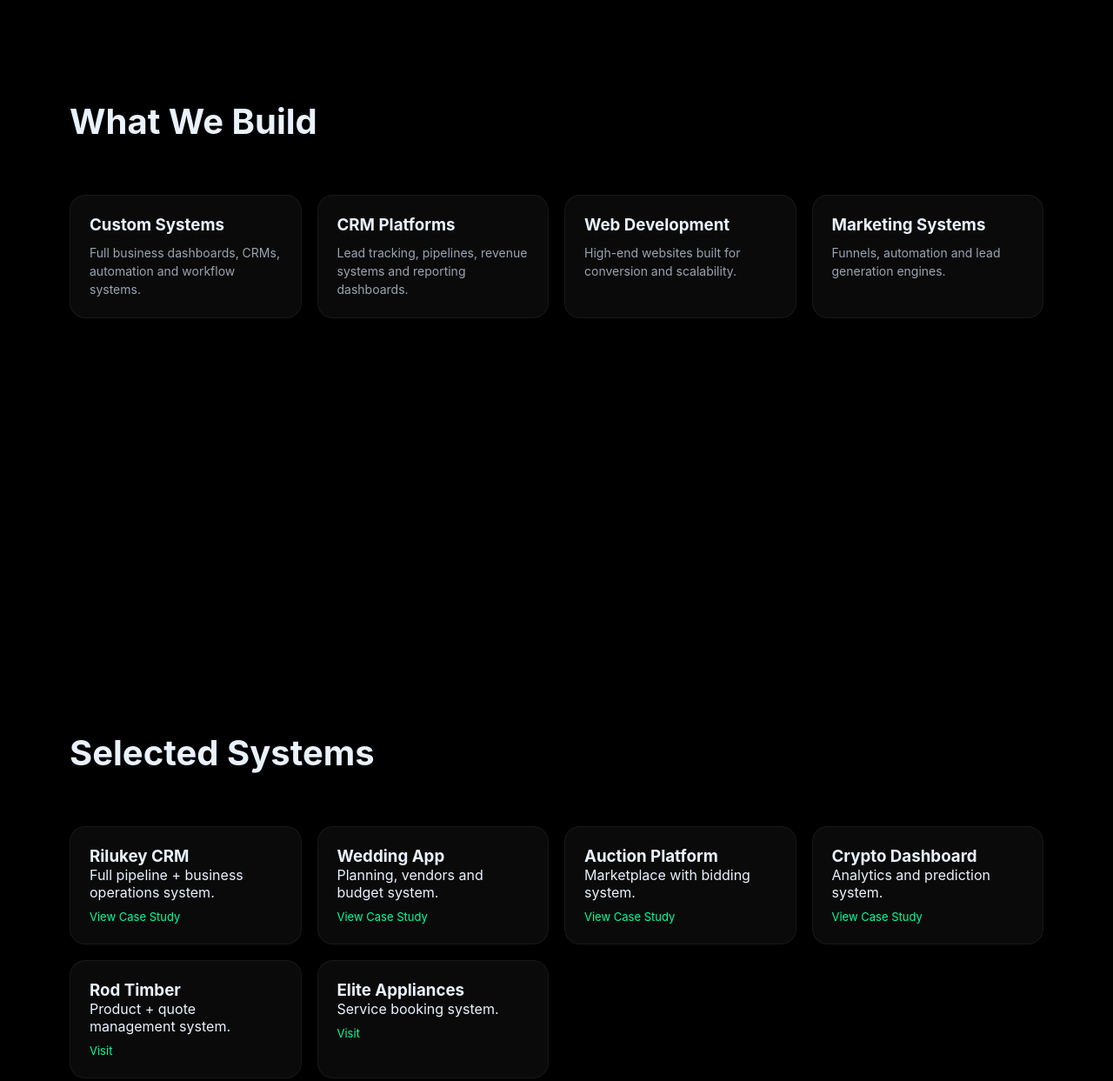
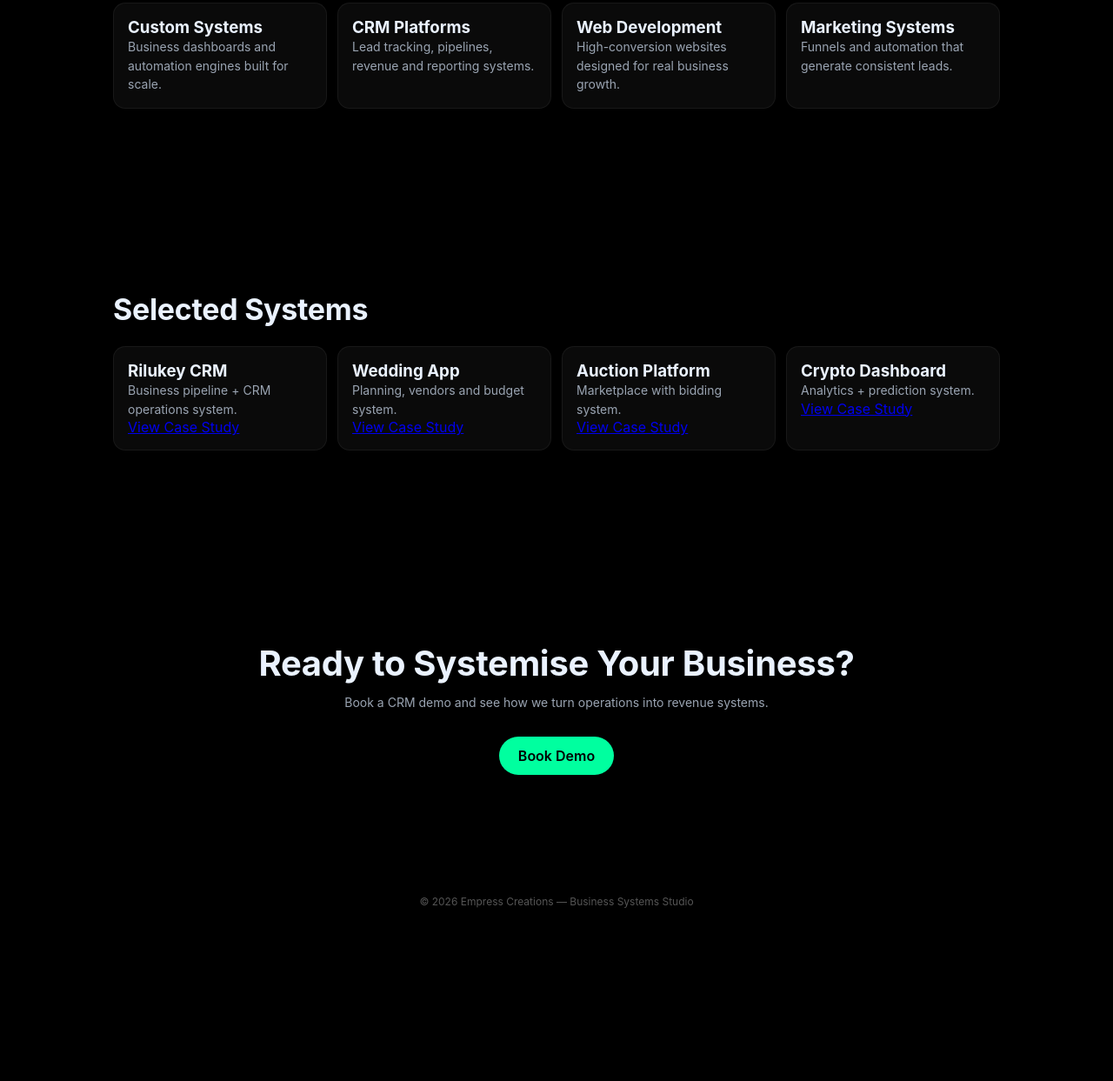
Before and after one commit to danielleneethling52-spec/Empress_Creations, a plain HTML site: page index.html in a window 1280 px wide. Shown: the part 960-2203 px from the top of the page at 87% size. After the commit the page ends 2034 px from the top, so only its background shows below. Drawn offline with Linux system fonts and the light colour scheme.

Commit message:
Update index.html

```diff
--- a/index.html
+++ b/index.html
@@ -13,7 +13,7 @@
 --text:#eaf2ff;
 --muted:#9aa4b2;
 --glass:rgba(255,255,255,0.04);
---stroke:rgba(0,255,159,0.15);
+--stroke:rgba(0,255,159,0.12);
 }
 
 *{
@@ -27,6 +27,7 @@ body{
 background:var(--bg);
 color:var(--text);
 overflow-x:hidden;
+scroll-behavior:smooth;
 }
 
 /* NAV */
@@ -36,9 +37,9 @@ top:0;
 width:100%;
 display:flex;
 justify-content:space-between;
-padding:18px 40px;
+padding:16px 40px;
 background:rgba(0,0,0,0.55);
-backdrop-filter:blur(20px);
+backdrop-filter:blur(18px);
 z-index:1000;
 border-bottom:1px solid rgba(255,255,255,0.05);
 }
@@ -46,49 +47,79 @@ border-bottom:1px solid rgba(255,255,255,0.05);
 nav a{
 color:var(--muted);
 text-decoration:none;
-margin-left:18px;
-font-size:14px;
+margin-left:16px;
+font-size:13px;
 transition:0.3s;
 }
 
 nav a:hover{color:var(--green);}
 
-/* HERO */
+/* GLOBAL LAYOUT SYSTEM (KEY FIX) */
+section{
+padding:110px 40px;
+max-width:1100px;
+margin:auto;
+
+/* NO full-screen sections */
+min-height:auto;
+
+/* smoother reveal */
+opacity:0;
+transform:translateY(26px);
+transition:all 0.75s cubic-bezier(.2,.8,.2,1);
+}
+
+section.visible{
+opacity:1;
+transform:translateY(0);
+}
+
+/* HERO (compressed but cinematic) */
 .hero{
-height:100vh;
+min-height:100vh;
 display:flex;
 flex-direction:column;
 justify-content:center;
 align-items:center;
 text-align:center;
-padding:0 20px;
+padding:0 40px;
+position:relative;
 }
 
 .hero h1{
-font-size:72px;
+font-size:70px;
 line-height:1.05;
-max-width:1000px;
+max-width:900px;
 background:linear-gradient(90deg,#fff,var(--green));
 -webkit-background-clip:text;
 -webkit-text-fill-color:transparent;
-animation:fadeUp 1.2s ease;
+transition:0.5s ease;
 }
 
 .hero p{
 margin-top:18px;
 color:var(--muted);
-max-width:700px;
+max-width:650px;
 font-size:18px;
-animation:fadeUp 1.6s ease;
+transition:0.5s ease;
 }
 
+.hero.shrink h1{
+font-size:44px;
+}
+
+.hero.shrink p{
+opacity:0;
+transform:translateY(-10px);
+}
+
+/* BUTTONS */
 .buttons{
-margin-top:30px;
+margin-top:28px;
 display:flex;
 gap:12px;
 flex-wrap:wrap;
 justify-content:center;
-animation:fadeUp 1.9s ease;
 }
 
 .btn-primary{
@@ -104,7 +135,7 @@ transition:0.3s;
 .btn-primary:hover{transform:scale(1.05);}
 
 .btn-secondary{
-border:1px solid rgba(255,255,255,0.1);
+border:1px solid rgba(255,255,255,0.15);
 color:#fff;
 padding:12px 22px;
 border-radius:999px;
@@ -117,118 +148,62 @@ border-color:var(--green);
 color:var(--green);
 }
 
-/* SECTION BASE */
-section{
-min-height:100vh;
-display:flex;
-flex-direction:column;
-justify-content:center;
-padding:120px 40px;
-max-width:1200px;
-margin:auto;
-
-opacity:0;
-transform:translateY(60px);
-transition:all 1s ease;
+/* CONTENT GRID (tighter Apple spacing) */
+.grid{
+display:grid;
+grid-template-columns:repeat(auto-fit,minmax(240px,1fr));
+gap:12px;
+margin-top:22px;
 }
 
-section.visible{
-opacity:1;
-transform:translateY(0);
+.card,.project{
+background:var(--glass);
+border:1px solid rgba(255,255,255,0.06);
+padding:16px;
+border-radius:14px;
+transition:0.4s ease;
 }
 
-h2{
-font-size:40px;
-margin-bottom:20px;
-}
-
-/* FEATURE GRID */
-.grid{
-display:grid;
-grid-template-columns:repeat(auto-fit,minmax(250px,1fr));
-gap:18px;
-margin-top:40px;
-}
-
-.card{
-background:var(--glass);
-border:1px solid rgba(255,255,255,0.06);
-padding:22px;
-border-radius:18px;
-transition:0.4s;
-}
-
-.card:hover{
-transform:translateY(-8px);
+.card:hover,.project:hover{
+transform:translateY(-6px);
 border-color:var(--stroke);
 }
 
-.card h3{margin-bottom:10px;}
+/* TEXT */
+h2{
+font-size:34px;
+margin-bottom:8px;
+letter-spacing:-0.3px;
+}
 
-.card p{
+p{
 color:var(--muted);
 font-size:14px;
-line-height:1.5;
-}
-
-/* PROJECT CARDS */
-.project{
-background:var(--glass);
-border:1px solid rgba(255,255,255,0.06);
-padding:22px;
-border-radius:18px;
-transition:all 0.8s ease;
-opacity:0;
-transform:translateY(40px) scale(0.97);
-}
-
-.project.show{
-opacity:1;
-transform:translateY(0) scale(1);
-}
-
-.project:hover{
-transform:translateY(-10px) scale(1.02);
-border-color:var(--stroke);
-}
-
-.project a{
-display:inline-block;
-margin-top:10px;
-color:var(--green);
-text-decoration:none;
-font-size:13px;
+line-height:1.55;
 }
 
 /* CTA */
 .cta{
 text-align:center;
-padding:140px 40px;
+padding:120px 40px;
 }
 
 .cta h2{
-font-size:44px;
-}
-
-.cta p{
-color:var(--muted);
-max-width:600px;
-margin:auto;
-margin-top:10px;
+font-size:40px;
+margin-bottom:10px;
 }
 
 /* FOOTER */
 footer{
 text-align:center;
-padding:40px;
+padding:30px;
 color:#555;
-font-size:13px;
+font-size:12px;
 }
 
-/* ANIMATION */
-@keyframes fadeUp{
-from{opacity:0;transform:translateY(20px);}
-to{opacity:1;transform:translateY(0);}
+/* subtle divider feel (removes “floating sections”) */
+section + section{
+margin-top:-10px;
 }
 </style>
 </head>
@@ -246,12 +221,12 @@ to{opacity:1;transform:translateY(0);}
 </nav>
 
 <!-- HERO -->
-<section class="hero visible">
+<section class="hero visible" id="hero">
 
 <h1>We Build Business Systems That Scale Revenue</h1>
 
 <p>
-Custom CRM platforms, automation engines, and high-performance web systems designed to turn operations into structured growth.
+Custom CRMs, automation systems, and high-performance web platforms designed to turn operations into structured growth engines.
 </p>
 
 <div class="buttons">
@@ -270,22 +245,22 @@ Custom CRM platforms, automation engines, and high-performance web systems desig
 
 <div class="card">
 <h3>Custom Systems</h3>
-<p>Full business dashboards, CRMs, automation and workflow systems.</p>
+<p>Business dashboards and automation engines built for scale.</p>
 </div>
 
 <div class="card">
 <h3>CRM Platforms</h3>
-<p>Lead tracking, pipelines, revenue systems and reporting dashboards.</p>
+<p>Lead tracking, pipelines, revenue and reporting systems.</p>
 </div>
 
 <div class="card">
 <h3>Web Development</h3>
-<p>High-end websites built for conversion and scalability.</p>
+<p>High-conversion websites designed for real business growth.</p>
 </div>
 
 <div class="card">
 <h3>Marketing Systems</h3>
-<p>Funnels, automation and lead generation engines.</p>
+<p>Funnels and automation that generate consistent leads.</p>
 </div>
 
 </div>
@@ -301,7 +276,7 @@ Custom CRM platforms, automation engines, and high-performance web systems desig
 
 <div class="project">
 <h3>Rilukey CRM</h3>
-<p>Full pipeline + business operations system.</p>
+<p>Business pipeline + CRM operations system.</p>
 <a href="case-rilukey-crm.html">View Case Study</a>
 </div>
 
@@ -319,20 +294,8 @@ Custom CRM platforms, automation engines, and high-performance web systems desig
 
 <div class="project">
 <h3>Crypto Dashboard</h3>
-<p>Analytics and prediction system.</p>
+<p>Analytics + prediction system.</p>
 <a href="case-crypto-dashboard.html">View Case Study</a>
-</div>
-
-<div class="project">
-<h3>Rod Timber</h3>
-<p>Product + quote management system.</p>
-<a href="https://rodtimberproducts.co.za">Visit</a>
-</div>
-
-<div class="project">
-<h3>Elite Appliances</h3>
-<p>Service booking system.</p>
-<a href="https://eliteappliancetechnicians.co.za">Visit</a>
 </div>
 
 </div>
@@ -344,9 +307,7 @@ Custom CRM platforms, automation engines, and high-performance web systems desig
 
 <h2>Ready to Systemise Your Business?</h2>
 
-<p>
-Book a CRM demo and see how we transform operations into revenue systems.
-</p>
+<p>Book a CRM demo and see how we turn operations into revenue systems.</p>
 
 <br><br>
 
@@ -359,34 +320,32 @@ Book a CRM demo and see how we transform operations into revenue systems.
 </footer>
 
 <script>
-// SECTION REVEAL
+
+// section reveal (smooth cinematic flow)
 const sections = document.querySelectorAll("section");
 
-const sectionObserver = new IntersectionObserver(entries=>{
+const observer = new IntersectionObserver(entries=>{
 entries.forEach(entry=>{
 if(entry.isIntersecting){
 entry.target.classList.add("visible");
 }
 });
-},{threshold:0.15});
+},{threshold:0.2});
 
-sections.forEach(s=>sectionObserver.observe(s));
+sections.forEach(sec=>observer.observe(sec));
 
-// PROJECT ANIMATION
-const projects = document.querySelectorAll(".project");
 
-const projectObserver = new IntersectionObserver(entries=>{
-entries.forEach(entry=>{
-if(entry.isIntersecting){
-entry.target.classList.add("show");
+// hero compression (Apple-style scroll feel)
+const hero = document.getElementById("hero");
+
+window.addEventListener("scroll",()=>{
+if(window.scrollY > 100){
+hero.classList.add("shrink");
+}else{
+hero.classList.remove("shrink");
 }
 });
-},{threshold:0.2});
 
-projects.forEach((p,i)=>{
-p.style.transitionDelay = (i * 120) + "ms";
-projectObserver.observe(p);
-});
 </script>
 
 </body>
```
